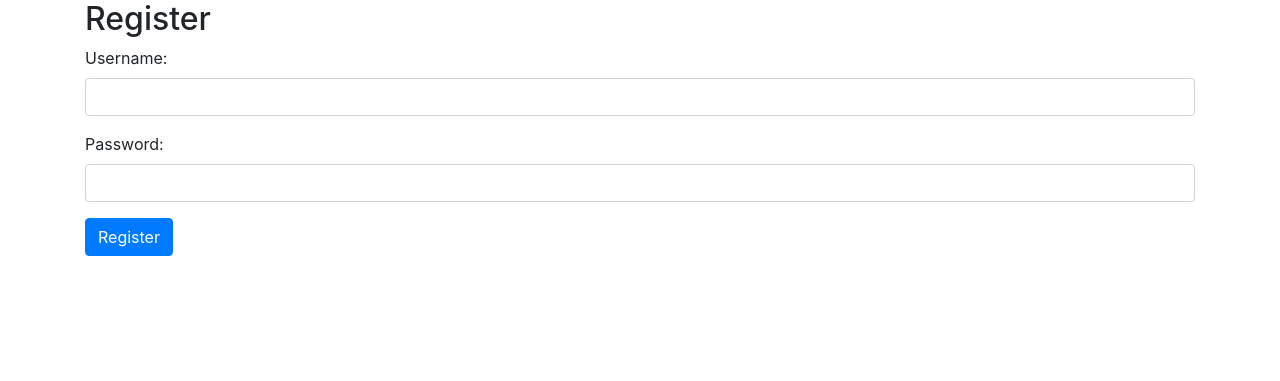
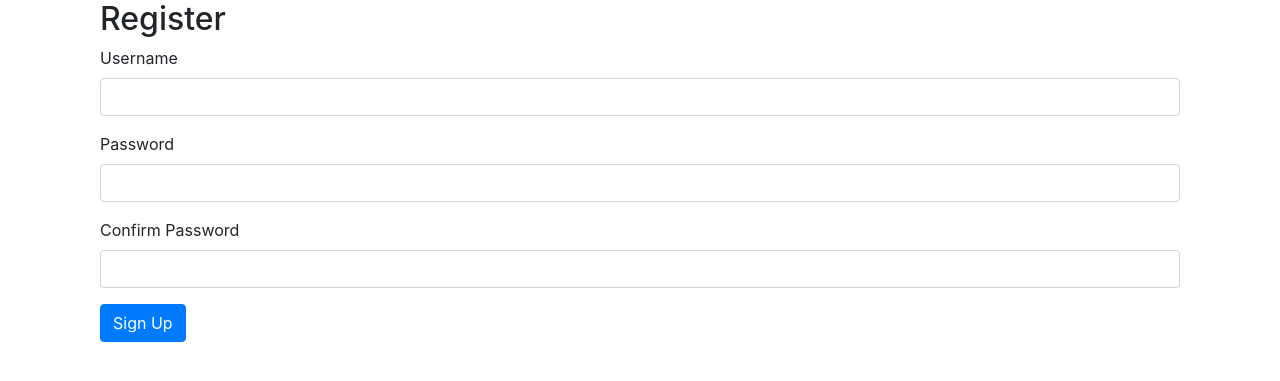
Before and after one commit to michaeljoseph1357/mental_math_app, a Flask app: page /register in a window 1280 px wide. Shown: the part 56-437 px from the top of the page. Run offline with Flask 3, Linux system fonts and the light colour scheme; some libraries are stand-ins or nearby versions.

Commit message:
Integrated Bootstrap-Flask for simplified form rendering and modern UI

```diff
--- a/app/__init__.py
+++ b/app/__init__.py
@@ -1,6 +1,7 @@
 from flask import Flask
 from flask_sqlalchemy import SQLAlchemy
 from flask_login import LoginManager
+from flask_bootstrap import Bootstrap4  # Import Flask-Bootstrap
 
 db = SQLAlchemy()
 login_manager = LoginManager()
@@ -12,6 +13,9 @@ def create_app():
     db.init_app(app)
     login_manager.init_app(app)
 
+    # Initialize Flask-Bootstrap
+    Bootstrap4(app)
+
     # Import routes inside the app context to avoid circular import issues
     with app.app_context():
         from . import routes, models
--- /dev/null
+++ b/app/forms.py
@@ -0,0 +1,20 @@
+from flask_wtf import FlaskForm
+from wtforms import StringField, PasswordField, SubmitField
+from wtforms.validators import DataRequired, Length, EqualTo, ValidationError
+from .models import User
+
+class RegistrationForm(FlaskForm):
+    username = StringField('Username', validators=[DataRequired(), Length(min=2, max=20)])
+    password = PasswordField('Password', validators=[DataRequired(), Length(min=8)])
+    confirm_password = PasswordField('Confirm Password', validators=[DataRequired(), EqualTo('password')])
+    submit = SubmitField('Sign Up')
+
+    def validate_username(self, username):
+        user = User.query.filter_by(username=username.data).first()
+        if user:
+            raise ValidationError('That username is already taken. Please choose a different one.')
+
+class LoginForm(FlaskForm):
+    username = StringField('Username', validators=[DataRequired()])
+    password = PasswordField('Password', validators=[DataRequired()])
+    submit = SubmitField('Login')
--- a/app/routes.py
+++ b/app/routes.py
@@ -2,6 +2,7 @@ from flask import render_template, redirect, url_for, request, flash, current_ap
 from flask_login import login_user, login_required, logout_user, current_user
 from . import db
 from .models import User
+from .forms import RegistrationForm, LoginForm
 from . import login_manager
 from werkzeug.security import generate_password_hash, check_password_hash
 
@@ -18,33 +19,30 @@ def home():
 
 @app.route('/register', methods=['GET', 'POST'])
 def register():
-    if request.method == 'POST':
-        username = request.form.get('username')
-        password = request.form.get('password')
-        hashed_password = generate_password_hash(password, method='scrypt', salt_length=16)
-
-        new_user = User(username=username, password=hashed_password)
+    form = RegistrationForm()
+    if form.validate_on_submit():
+        hashed_password = generate_password_hash(form.password.data, method='scrypt', salt_length=16)
+        new_user = User(username=form.username.data, password=hashed_password)
         db.session.add(new_user)
         db.session.commit()
         login_user(new_user)
+        flash('Your account has been created! You are now logged in.', 'success')
         return redirect(url_for('dashboard'))
 
-    return render_template('register.html')
+    return render_template('register.html', form=form)
 
 @app.route('/login', methods=['GET', 'POST'])
 def login():
-    if request.method == 'POST':
-        username = request.form.get('username')
-        password = request.form.get('password')
-        user = User.query.filter_by(username=username).first()
-
-        if user and check_password_hash(user.password, password):
+    form = LoginForm()
+    if form.validate_on_submit():
+        user = User.query.filter_by(username=form.username.data).first()
+        if user and check_password_hash(user.password, form.password.data):
             login_user(user)
+            flash('Logged in successfully!', 'success')
             return redirect(url_for('dashboard'))
-
-        flash('Login failed. Check your username and/or password.')
-
-    return render_template('login.html')
+        else:
+            flash('Login failed. Please check your username and password.', 'danger')
+    return render_template('login.html', form=form)
 
 @app.route('/logout')
 @login_required
--- a/app/templates/base.html
+++ b/app/templates/base.html
@@ -4,19 +4,21 @@
     <meta charset="UTF-8">
     <meta name="viewport" content="width=device-width, initial-scale=1.0">
     <title>{% block title %}My App{% endblock %}</title>
-    <link rel="stylesheet" href="https://stackpath.bootstrapcdn.com/bootstrap/4.5.2/css/bootstrap.min.css">
+    {{ bootstrap.load_css() }}  <!-- Load Bootstrap CSS -->
   </head>
   <body>
     <nav class="navbar navbar-expand-lg navbar-light bg-light">
       <a class="navbar-brand" href="#">My App</a>
     </nav>
 
+     <!-- Flash messages -->
      {% with messages = get_flashed_messages(with_categories=true) %}
      {% if messages %}
-          <div class="container">
+       <div class="container mt-3">
          {% for category, message in messages %}
-                  <div class="alert alert-{{ category }} mt-2">
+           <div class="alert alert-{{ category }} alert-dismissible fade show" role="alert">
              {{ message }}
+             <button type="button" class="btn-close" data-bs-dismiss="alert" aria-label="Close"></button>
            </div>
          {% endfor %}
        </div>
--- a/app/templates/register.html
+++ b/app/templates/register.html
@@ -1,18 +1,12 @@
 {% extends "base.html" %}
-
-{% block title %}Register{% endblock %}
+{% from "bootstrap/form.html" import render_form %}
 
 {% block content %}
-<h2>Register</h2>
-<form method="POST">
-  <div class="form-group">
-    <label for="username">Username:</label>
-    <input type="text" class="form-control" id="username" name="username" required>
-  </div>
-  <div class="form-group">
-    <label for="password">Password:</label>
-    <input type="password" class="form-control" id="password" name="password" required>
-  </div>
-  <button type="submit" class="btn btn-primary">Register</button>
-</form>
+<div class="container">
+    <h2>Register</h2>
+    <form method="POST" action="">
+        {{ form.hidden_tag() }}
+        {{ render_form(form) }}  <!-- Correct function to render the entire form -->
+    </form>
+</div>
 {% endblock %}
```
Also changed, not shown: app/templates/login.html (+8 -14 lines). Lines whose indentation alone changed are shown as unchanged.
